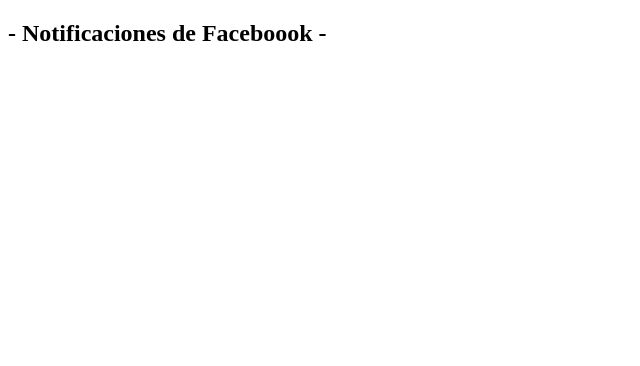
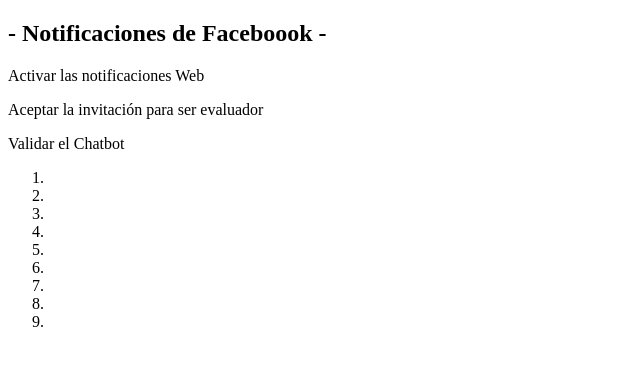
Before and after one commit to Isael50/NotificacionesFB, a plain HTML site: page index.html in a window 1280 px wide. Shown: the whole page, without its empty margins (0-640 px from the left). Drawn offline with Linux system fonts and the light colour scheme.

Commit message:
Segundo commit pero a la rama1

```diff
--- a/index.html
+++ b/index.html
@@ -7,14 +7,32 @@
 	<title>Notificaciones de Facebook</title>
 </head>
 <body>
-	<section id="Contenedor">
-		<header id="header">
+	<section id="Container">
+		<header id="Header">
 			<h1 class="title">- Notificaciones de Faceboook -</h1>
 		</header>
-		<section id="Content"></section>
-		<nav></nav>
-		<footer>
-			<h3 class="down"></h3>
+		<nav id="Nav">
+			<div class="content_nav">
+				<p class="nav1">Activar las notificaciones Web</p>
+				<p class="nav2">Aceptar la invitación para ser evaluador</p>
+				<p class="nav3">Validar el Chatbot</p>
+			</div>
+		</nav>
+		<section id="Content">
+			<ol class="order_list1">
+				<li class="items_ol"></li>
+				<li class="items_ol"></li>
+				<li class="items_ol"></li>
+				<li class="items_ol"></li>
+				<li class="items_ol"></li>
+				<li class="items_ol"></li>
+				<li class="items_ol"></li>
+				<li class="items_ol"></li>
+				<li class="items_ol"></li>
+			</ol>
+		</section>
+		<footer id="Footer">
+			<h3 class="content_footer"></h3>
 		</footer>
 	</section>
 </body>
```
